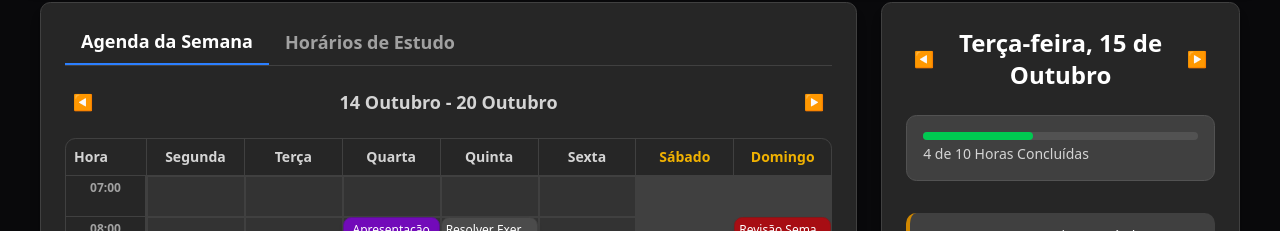
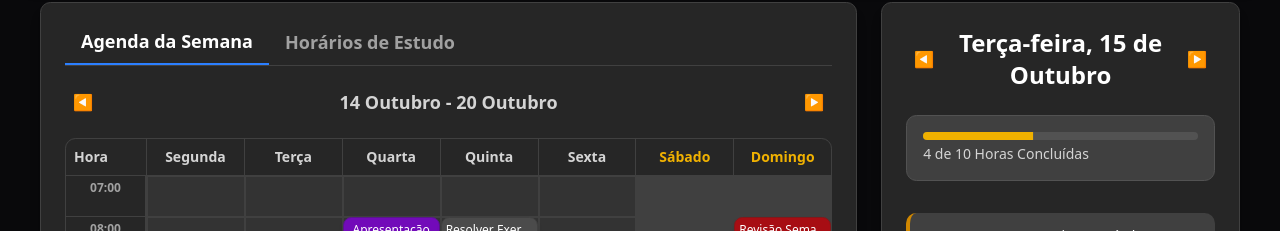
Before and after one commit to ana-borowsky/cronograma-educacional-react, a React (Vite) app in the folder frontend/: page /scheduleandtasks in a window 1280 px wide. Shown: the part 418-649 px from the top of the page. Built offline with nearby package versions, Linux system fonts and the light colour scheme.

Commit message:
Cria componente da barra de progresso da todolist

```diff
--- a/frontend/package.json
+++ b/frontend/package.json
@@ -12,6 +12,7 @@
   "dependencies": {
     "@radix-ui/react-checkbox": "^1.3.3",
     "@radix-ui/react-label": "^2.1.7",
+    "@radix-ui/react-progress": "^1.1.7",
     "@radix-ui/react-slot": "^1.2.3",
     "@tailwindcss/vite": "^4.1.14",
     "class-variance-authority": "^0.7.1",
--- /dev/null
+++ b/frontend/src/components/TimeProgress.jsx
@@ -0,0 +1,25 @@
+import React from 'react';
+import { Progress } from "@/components/ui/progress";
+
+/**
+ * @param {object} props
+ * @param {number} props.progressValue
+ * @param {string} props.progressText
+ */
+export function TimeProgress({ progressValue, progressText }) {
+  return (
+    <div className="mb-8 p-4 bg-neutral-700 rounded-lg border border-neutral-600">
+      <div className="h-2 bg-neutral-600 rounded-full mb-1">
+        <Progress
+          value={progressValue}
+          className="h-full bg-transparent"
+          indicatorClassName="bg-green-500 rounded-full"
+        />
+      </div>
+
+      <p className="text-neutral-300 text-sm font-medium">
+        {progressText}
+      </p>
+    </div>
+  );
+}
--- /dev/null
+++ b/frontend/src/components/ui/progress.tsx
@@ -0,0 +1,26 @@
+import * as React from "react"
+import * as ProgressPrimitive from "@radix-ui/react-progress"
+
+import { cn } from "@/lib/utils"
+
+const Progress = React.forwardRef<
+  React.ElementRef<typeof ProgressPrimitive.Root>,
+  React.ComponentPropsWithoutRef<typeof ProgressPrimitive.Root>
+>(({ className, value, ...props }, ref) => (
+  <ProgressPrimitive.Root
+    ref={ref}
+    className={cn(
+      "relative h-2 w-full overflow-hidden rounded-full bg-primary/20",
+      className
+    )}
+    {...props}
+  >
+    <ProgressPrimitive.Indicator
+      className="h-full w-full flex-1 bg-primary transition-all"
+      style={{ transform: `translateX(-${100 - (value || 0)}%)` }}
+    />
+  </ProgressPrimitive.Root>
+))
+Progress.displayName = ProgressPrimitive.Root.displayName
+
+export { Progress }
--- a/frontend/src/containers/ToDoList.jsx
+++ b/frontend/src/containers/ToDoList.jsx
@@ -1,6 +1,7 @@
 import React, { useState } from 'react';
 import { TaskItem } from "@/components/TaskItem"
 import { ToDoListTitle } from "@/components/ToDoListTitle"
+import { TimeProgress } from "@/components/TimeProgress"
 
 const getNextDate = (currentDate) => {
   return "Quarta-feira, 16 de Outubro";
@@ -21,6 +22,11 @@ const ToDoList = () => {
     setDisplayedDate(getNextDate(displayedDate));
   };
 
+  const totalHours = 10;
+  const completedHours = 4;
+  const progressPercent = (completedHours / totalHours) * 100;
+  const progressLabel = `${completedHours} de ${totalHours} Horas Concluídas`;
+
   return (
     <div className="flex-grow p-6 bg-neutral-800 border border-neutral-700 rounded-lg shadow-lg">
 
@@ -30,15 +36,11 @@ const ToDoList = () => {
         onNextClick={handleNextDate}
       />
 
-      {/* Barra de Progresso */}
-      <div className="mb-8 p-4 bg-neutral-700 rounded-lg border border-neutral-600">
-        <div className="h-2 bg-neutral-600 rounded-full mb-1">
-          <div className="h-2 bg-green-500 rounded-full" style={{ width: '40%' }}></div>
-        </div>
-        <p className="text-neutral-300 text-sm font-medium">4 de 10 Horas Concluídas</p>
-      </div>
+      <TimeProgress
+        progressValue={progressPercent}
+        progressText={progressLabel}
+      />
 
-      {/* Lista de Tarefas */}
       <div className="space-y-4">
         <TaskItem
           id="tarefa-1"
```
Also changed, not shown: 1 other file (tests, documents, lock files or other folders).
